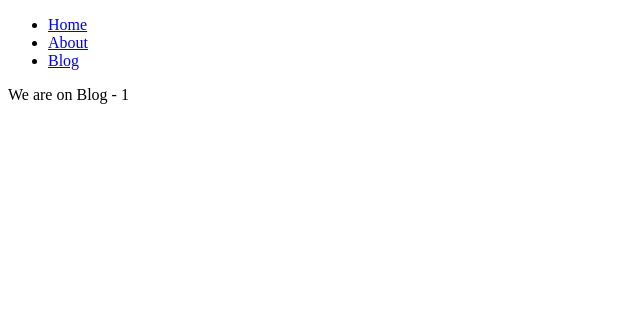
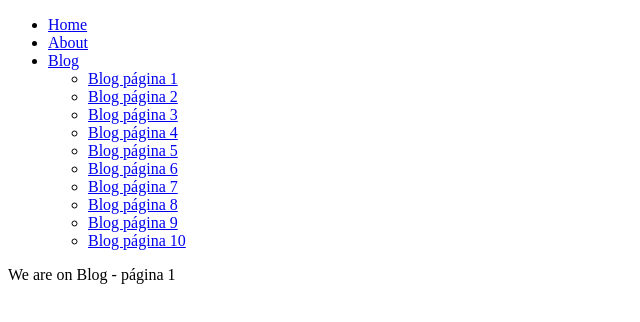
Before and after one commit to betogroo/nuxt-01, a Nuxt app: page /blog/1 in a window 1280 px wide. Shown: the top 322 px of the page, without its empty margins (0-640 px from the left). Built offline with nearby package versions, Linux system fonts and the light colour scheme.

Commit message:
feat: crete layout

```diff
--- a/app/app.vue
+++ b/app/app.vue
@@ -1,12 +1,5 @@
 <template>
-  <div>
-    <nav>
-      <ul>
-        <li><NuxtLink to="/">Home</NuxtLink></li>
-        <li><NuxtLink to="/about">About</NuxtLink></li>
-        <li><NuxtLink to="/blog">Blog</NuxtLink></li>
-      </ul>
-    </nav>
+  <NuxtLayout>
     <NuxtPage />
-  </div>
+  </NuxtLayout>
 </template>
--- /dev/null
+++ b/app/layouts/default.vue
@@ -0,0 +1,19 @@
+<script setup lang="ts"></script>
+
+<template>
+  <div>
+    <nav>
+      <ul>
+        <li><NuxtLink to="/">Home</NuxtLink></li>
+        <li><NuxtLink to="/about">About</NuxtLink></li>
+        <li><NuxtLink to="/blog">Blog</NuxtLink></li>
+        <ul>
+          <li v-for="id in 10">
+            <NuxtLink :to="`/blog/${id}`">Blog página {{ id }}</NuxtLink>
+          </li>
+        </ul>
+      </ul>
+    </nav>
+    <slot />
+  </div>
+</template>
--- a/app/pages/blog/[id].vue
+++ b/app/pages/blog/[id].vue
@@ -5,5 +5,5 @@ const id = route.params.id
 </script>
 
 <template>
-  <div>We are on Blog - {{ id }}</div>
+  <div>We are on Blog - página {{ id }}</div>
 </template>
```
